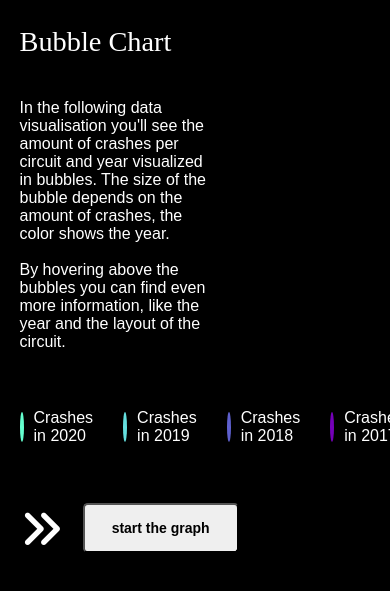
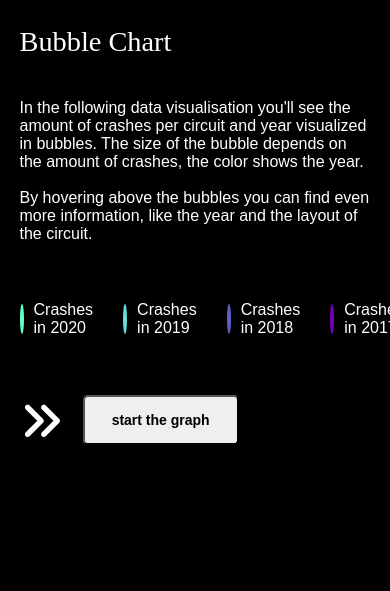
Before and after one commit to sarahhii/MotoGP_DataVis, a website: page bubbleVis.html in a window 390 px wide. Shown: the part 135-726 px from the top of the page. Drawn offline with nearby package versions, Linux system fonts and the light colour scheme; a web font is replaced by a local one.

Commit message:
tiny adjustments to responsiveness

```diff
--- a/bubbleVis.html
+++ b/bubbleVis.html
@@ -68,8 +68,8 @@
 
 
 
-    <svg id="bubble-chart"></svg>
-    <div class="tooltip">
+    <svg id="bubble-chart" style="position: relative;"></svg>
+    <div class="tooltip" >
         <img alt="" />
         <div>
             <a></a>
--- a/css/index.css
+++ b/css/index.css
@@ -226,16 +226,36 @@ a {
 }
 
 
-#subpageBtn2{margin-left: 40px;}
+#subpageBtn2 {
+    margin-left: 40px;
+}
 
 
 /* RADAR CHART */
-#radar-chart, #radar-chart2, #radar-chart3 {
+#radar-chart,
+#radar-chart2,
+#radar-chart3 {
     margin-top: 20px;
     max-height: 90vh;
 }
 
 
-.h2center{
-    text-align: center; margin-top: 100px;
+.h2center {
+    text-align: center;
+    margin-top: 100px;
 }
+
+
+
+
+/* MEDIA QUERIES */
+
+@media only screen and (max-width: 900px) {
+
+    #mainDiv {
+        max-width: 100vw;
+
+    }
+
+
+}
```
Also changed, not shown: lineGraph.html (+2 -2 lines), scripts/lineGraph.js (line endings or trailing spaces).
